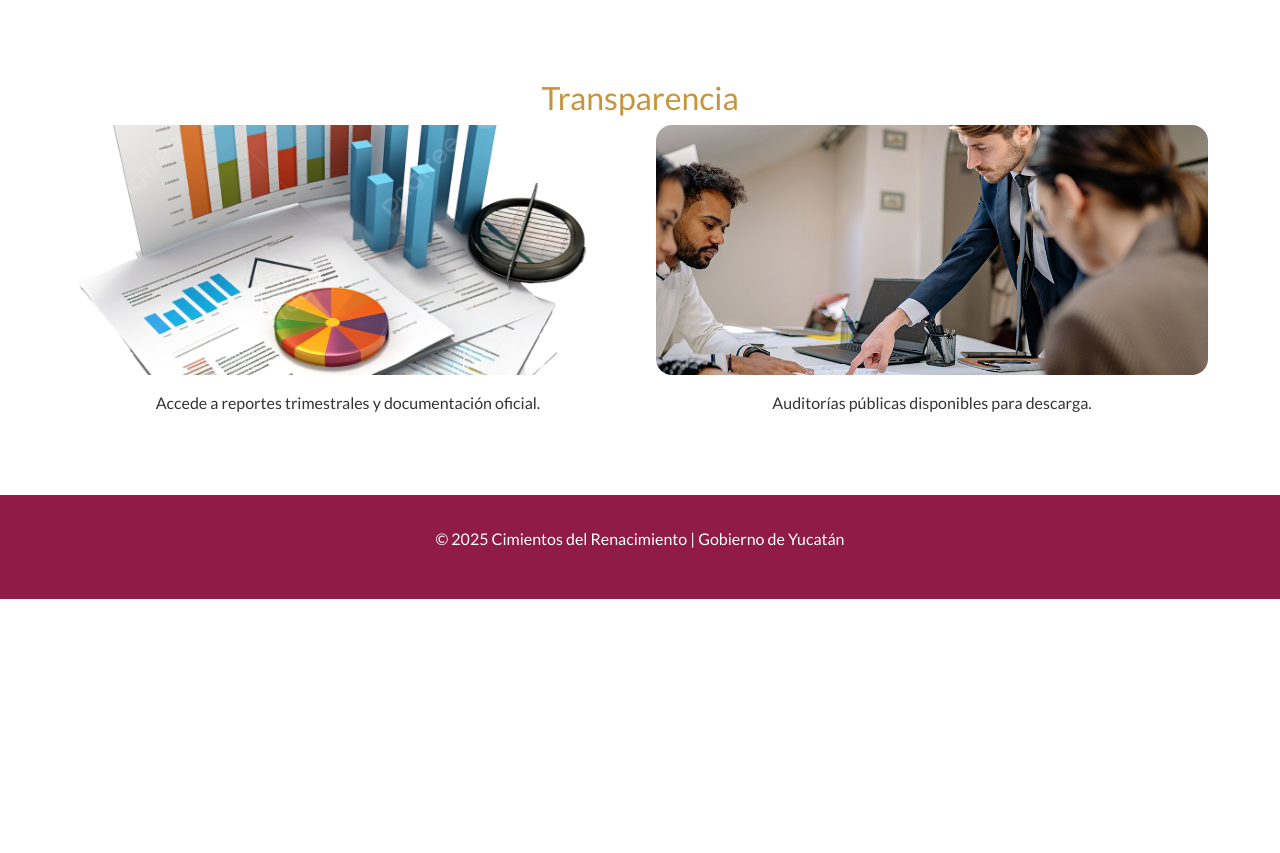
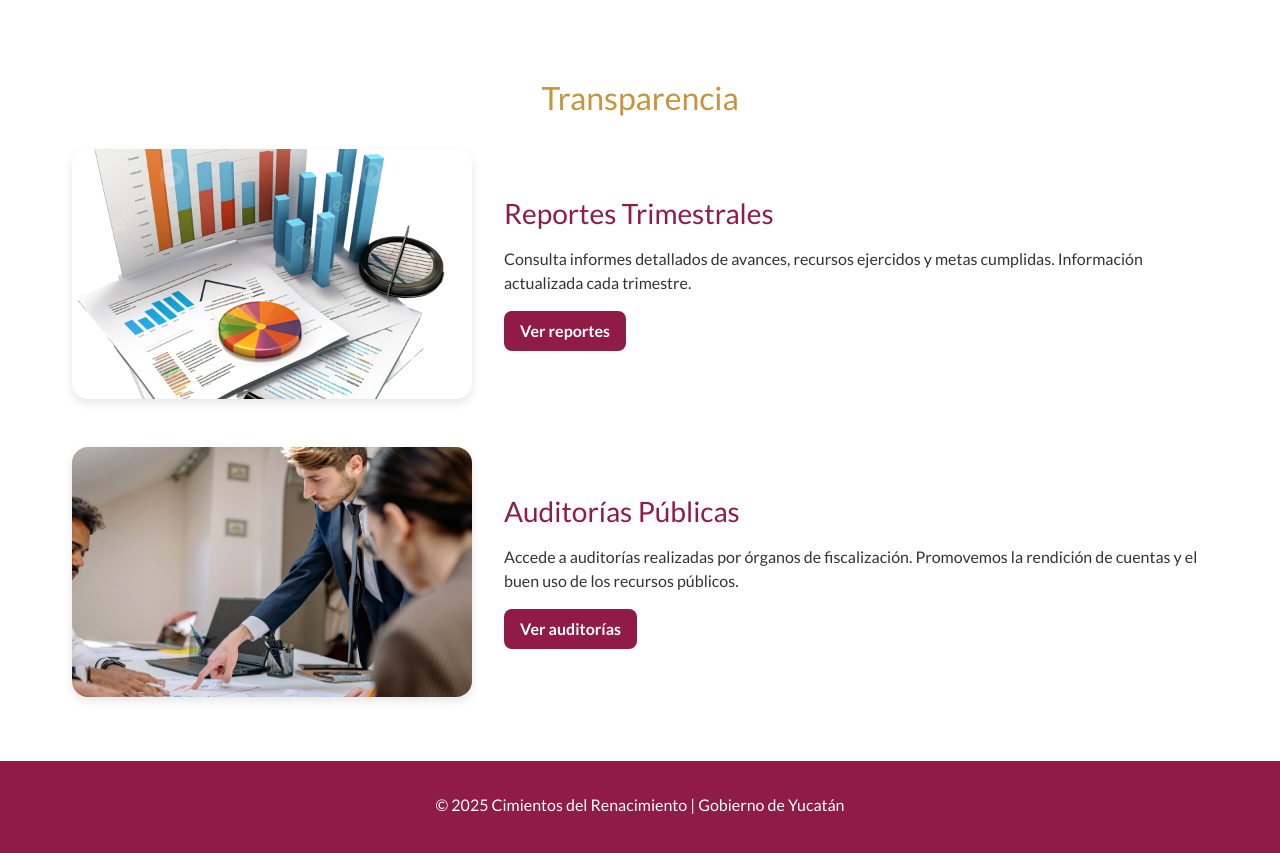
Before and after one commit to manolo-94/front-end-cimientos-del-renacimiento, a React (Vite) app: page / in a window 1280 px wide. Shown: the part 4860-5713 px from the top of the page. Before the commit the page ends 5459 px from the top, so only its background shows below. Built offline with nearby package versions, Linux system fonts and the light colour scheme.

Commit message:
Reorganizar estilo en la seccion transparencia

```diff
--- a/src/presentation/features/Transparencia/Transparencia.css
+++ b/src/presentation/features/Transparencia/Transparencia.css
@@ -1,45 +1,69 @@
-/* transparencia.css */
-.transparencia {
-    display: grid;
-    grid-template-columns: repeat(auto-fit, minmax(300px, 1fr));
-    gap: 2rem;
+.transparencia-modern {
+  display: flex;
+  flex-direction: column;
+  gap: 3rem;
+  margin-top: 2rem;
 }
 
-.transparencia-img {
-    width: 100%;
-    height: 250px;
-    object-fit: cover;
-    border-radius: 1rem;
+.transparencia-item {
+  display: flex;
+  flex-wrap: wrap;
+  align-items: center;
+  gap: 2rem;
 }
 
-.transparencia a.transparencia-card {
-  display: block;
-  text-decoration: none;
-  color: inherit;
-  transition: transform 0.2s ease;
-  border-radius: 1rem;
+.transparencia-item.reverse {
+  flex-direction: row-reverse;
 }
 
-.transparencia a.transparencia-card:hover {
-  transform: translateY(-4px);
+.transparencia-img-modern {
+  flex: 1 1 300px;
+  max-width: 400px;
+  border-radius: 1rem;
+  box-shadow: 0 4px 10px rgba(0, 0, 0, 0.1);
+  object-fit: cover;
+  height: 250px;
 }
 
+.transparencia-text {
+  flex: 2;
+  min-width: 250px;
+}
 
-.transparencia p {
-  margin-top: 1rem;
+.transparencia-text h3 {
+  margin-bottom: 1rem;
+  color: var(--color-vino);
+}
+
+.transparencia-text p {
   font-size: 1rem;
-  text-align: center;
+  margin-bottom: 1rem;
   color: #333;
 }
 
-.transparencia > div {
-  text-align: center;
-  padding: 1rem;
+.btn-descargar {
+  display: inline-block;
+  background-color: var(--color-vino);
+  color: white;
+  text-decoration: none;
+  padding: 8px 16px;
+  border-radius: 0.5rem;
+  font-weight: bold;
+  transition: background-color 0.2s;
 }
 
+.btn-descargar:hover {
+  background-color: #6d1233;
+}
 
-@media (max-width: 576px) {
-  .transparencia-img {
-    height: 180px;
+@media (max-width: 768px) {
+  .transparencia-item,
+  .transparencia-item.reverse {
+    flex-direction: column;
+    text-align: center;
+  }
+
+  .transparencia-img-modern {
+    height: 200px;
   }
 }
--- a/src/presentation/features/Transparencia/Transparencia.tsx
+++ b/src/presentation/features/Transparencia/Transparencia.tsx
@@ -8,20 +8,34 @@
     return (
         <section id="Transparencia">
             <TitleSection title="Transparencia" />
-            <div className="transparencia">
 
-                <a href="https://tusitio.gob.mx/reportes" target="_blank" rel="noopener noreferrer" className="transparencia-card">
-                    <img src={reportes} alt="Reporte" className="transparencia-img" />
-                    <p>Accede a reportes trimestrales y documentación oficial.</p>
-                </a>
+            <div className="transparencia-modern">
+                {/* Bloque 1 */}
+                <div className="transparencia-item">
+                    <img src={reportes} alt="Reporte" className="transparencia-img-modern" />
+                    <div className="transparencia-text">
+                        <h3>Reportes Trimestrales</h3>
+                        <p>Consulta informes detallados de avances, recursos ejercidos y metas cumplidas. Información actualizada cada trimestre.</p>
+                        <a href="https://tusitio.gob.mx/reportes" target="_blank" rel="noopener noreferrer" className="btn-descargar">
+                            Ver reportes
+                        </a>
+                    </div>
+                </div>
 
-                <a href="https://tusitio.gob.mx/auditorias" target="_blank" rel="noopener noreferrer" className="transparencia-card">
-                    <img src={auditores} alt="Auditoría" className="transparencia-img" />
-                    <p>Auditorías públicas disponibles para descarga.</p>
-                </a>
-
+                {/* Bloque 2 (invertido) */}
+                <div className="transparencia-item reverse">
+                    <div className="transparencia-text">
+                        <h3>Auditorías Públicas</h3>
+                        <p>Accede a auditorías realizadas por órganos de fiscalización. Promovemos la rendición de cuentas y el buen uso de los recursos públicos.</p>
+                        <a href="https://tusitio.gob.mx/auditorias" target="_blank" rel="noopener noreferrer" className="btn-descargar">
+                            Ver auditorías
+                        </a>
+                    </div>
+                    <img src={auditores} alt="Auditoría" className="transparencia-img-modern" />
+                </div>
             </div>
         </section>
+
 
     );
 };
```
